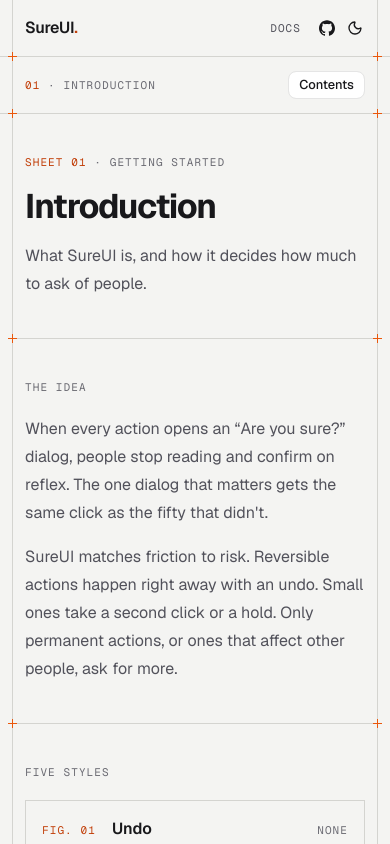
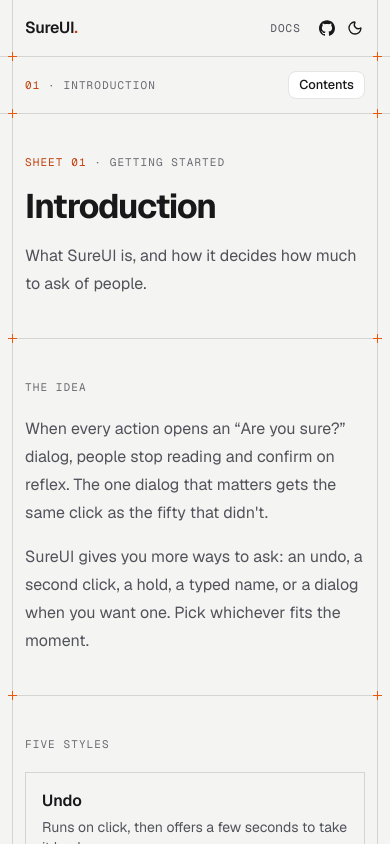
Before and after one commit to aidankmcalister/sureui, a Next.js app: page /docs in a window 390 px wide. Shown: the top 844 px of the page. Built offline with nearby package versions, Linux system fonts and the light colour scheme.

Commit message:
style: tune dark mode, mobile layout and docs copy

```diff
--- a/app/docs/[slug]/page.tsx
+++ b/app/docs/[slug]/page.tsx
@@ -30,11 +30,7 @@
 
   return (
     <>
-      <DocsHeader
-        href={`/docs/${style.slug}`}
-        lead={style.lead}
-        friction={style.friction}
-      >
+      <DocsHeader href={`/docs/${style.slug}`} lead={style.lead}>
         <Preview figure={figure} code={<Code>{style.usage}</Code>}>
           <Demo slug={style.slug} />
         </Preview>
--- a/app/docs/page.tsx
+++ b/app/docs/page.tsx
@@ -6,7 +6,6 @@
   DocsHeader,
   DocsSection,
   FramedList,
-  Friction,
   Prose,
 } from "@/components/site/docs"
 import { Label } from "@/components/site/frame"
@@ -41,9 +40,9 @@
             same click as the fifty that didn&apos;t.
           </p>
           <p>
-            SureUI matches friction to risk. Reversible actions happen right
-            away with an undo. Small ones take a second click or a hold. Only
-            permanent actions, or ones that affect other people, ask for more.
+            SureUI gives you more ways to ask: an undo, a second click, a hold,
+            a typed name, or a dialog when you want one. Pick whichever fits the
+            moment.
           </p>
         </Prose>
       </DocsSection>
@@ -53,9 +52,9 @@
             <Link
               key={style.slug}
               href={`/docs/${style.slug}`}
-              className="grid grid-cols-[auto_minmax(0,1fr)_auto] items-baseline gap-x-4 gap-y-1 bg-(--paper) px-4 py-4 hover:bg-background sm:px-5"
+              className="grid grid-cols-1 items-baseline gap-x-4 gap-y-1 bg-(--paper) px-4 py-4 hover:bg-background sm:grid-cols-[auto_minmax(0,1fr)] sm:px-5"
             >
-              <Label className="text-(--mark-text)">
+              <Label className="text-(--mark-text) max-sm:hidden">
                 Fig. {String(index + 1).padStart(2, "0")}
               </Label>
               <span className="grid gap-1">
@@ -64,7 +63,6 @@
                   {style.summary}
                 </span>
               </span>
-              <Friction value={style.friction} />
             </Link>
           ))}
         </FramedList>
--- a/app/globals.css
+++ b/app/globals.css
@@ -138,11 +138,11 @@
 }
 
 .dark {
-  --paper: #161617;
+  --paper: #121213;
   --ink: #f4f4f5;
   --ink-muted: #a1a1aa;
   --ink-label: #8b8b93;
-  --rule: #2e2e32;
+  --rule: #2a2a2e;
   --mark: #f97316;
   --mark-text: #f97316;
 }
--- a/components/site/code.tsx
+++ b/components/site/code.tsx
@@ -33,8 +33,10 @@
 
 export function Command({ children }: { children: string }) {
   return (
-    <div className="flex h-9 items-center justify-between gap-2 rounded-md border bg-background pr-1 pl-3 font-mono text-xs text-foreground">
-      <span className="truncate">{children}</span>
+    <div className="flex min-h-9 items-center justify-between gap-2 rounded-md border bg-background pr-1 pl-3 font-mono text-xs text-foreground">
+      <span className="min-w-0 py-2 leading-5 sm:[scrollbar-width:none] sm:overflow-x-auto sm:whitespace-nowrap">
+        {children}
+      </span>
       <CopyButton value={children} />
     </div>
   )
--- a/components/site/docs.tsx
+++ b/components/site/docs.tsx
@@ -1,8 +1,8 @@
 import Link from "next/link"
 
 import { cn } from "@/lib/utils"
-import { Label, Plus } from "@/components/site/frame"
-import { getPage, type Style } from "@/components/site/styles"
+import { Label, Plus, tapTarget } from "@/components/site/frame"
+import { getPage } from "@/components/site/styles"
 
 export function DocsSection({
   label,
@@ -39,12 +39,10 @@
 export function DocsHeader({
   href,
   lead,
-  friction,
   children,
 }: {
   href: string
   lead: string
-  friction?: Style["friction"]
   children?: React.ReactNode
 }) {
   const page = getPage(href)
@@ -56,38 +54,15 @@
           Sheet {page?.sheet}{" "}
           <span className="text-(--ink-label)">· {page?.group}</span>
         </Label>
-        <div className="flex flex-wrap items-center gap-x-4 gap-y-2">
-          <h1 className="text-[34px] leading-10 font-bold tracking-[-0.035em] lg:text-[44px] lg:leading-[52px]">
-            {page?.title}
-          </h1>
-          {friction && <Friction value={friction} bordered />}
-        </div>
+        <h1 className="text-[34px] leading-10 font-bold tracking-[-0.035em] lg:text-[44px] lg:leading-[52px]">
+          {page?.title}
+        </h1>
         <p className="max-w-[640px] text-base leading-7 text-(--ink-muted) lg:text-lg lg:leading-8">
           {lead}
         </p>
       </div>
       {children}
     </DocsSection>
-  )
-}
-
-export function Friction({
-  value,
-  bordered,
-}: {
-  value: string
-  bordered?: boolean
-}) {
-  return (
-    <Label
-      className={cn(
-        "shrink-0",
-        bordered && "rounded-sm border border-(--rule) px-2 py-1",
-        value === "high" && "text-(--mark-text)"
-      )}
-    >
-      {value}
-    </Label>
   )
 }
 
@@ -128,7 +103,10 @@
   return (
     <Link
       href={`/docs/${slug}`}
-      className="font-medium text-(--mark-text) underline-offset-4 hover:underline"
+      className={cn(
+        tapTarget,
+        "font-medium text-(--mark-text) underline-offset-4 hover:underline"
+      )}
     >
       {children}
     </Link>
--- a/components/site/footer.tsx
+++ b/components/site/footer.tsx
@@ -1,4 +1,5 @@
-import { Band } from "@/components/site/frame"
+import { cn } from "@/lib/utils"
+import { Band, tapTarget } from "@/components/site/frame"
 import { GitHubIcon } from "@/components/site/github-icon"
 import { SiteLink } from "@/components/site/site-link"
 import { githubUrl } from "@/components/site/styles"
@@ -17,7 +18,7 @@
           <SiteLink
             key={link.label}
             href={link.href}
-            className="hover:text-(--ink)"
+            className={cn(tapTarget, "hover:text-(--ink)")}
           >
             {link.label}
           </SiteLink>
@@ -25,7 +26,7 @@
         <SiteLink
           href={githubUrl}
           aria-label="GitHub"
-          className="hover:text-(--ink)"
+          className={cn(tapTarget, "hover:text-(--ink)")}
         >
           <GitHubIcon className="size-4" />
         </SiteLink>
--- a/components/site/frame.tsx
+++ b/components/site/frame.tsx
@@ -21,6 +21,8 @@
     </svg>
   )
 }
+
+export const tapTarget = "relative after:absolute after:-inset-2"
 
 export function Band({
   line = true,
--- a/components/site/header.tsx
+++ b/components/site/header.tsx
@@ -1,7 +1,8 @@
 import Link from "next/link"
 
 import { buttonVariants } from "@/components/ui/button"
-import { Band } from "@/components/site/frame"
+import { cn } from "@/lib/utils"
+import { Band, tapTarget } from "@/components/site/frame"
 import { GitHubIcon } from "@/components/site/github-icon"
 import { SiteLink } from "@/components/site/site-link"
 import { githubUrl } from "@/components/site/styles"
@@ -18,7 +19,10 @@
       </Link>
       <Link
         href="/docs"
-        className="font-mono text-[11px] tracking-[0.1em] text-(--ink-muted) uppercase hover:text-(--ink)"
+        className={cn(
+          tapTarget,
+          "font-mono text-[11px] tracking-[0.1em] text-(--ink-muted) uppercase hover:text-(--ink)"
+        )}
       >
         Docs
       </Link>
--- a/components/site/home/cell.tsx
+++ b/components/site/home/cell.tsx
@@ -1,7 +1,7 @@
 import Link from "next/link"
 
 import { cn } from "@/lib/utils"
-import { Label } from "@/components/site/frame"
+import { Label, tapTarget } from "@/components/site/frame"
 
 export function Cell({
   figure,
@@ -35,7 +35,10 @@
           Fig. {String(figure).padStart(2, "0")} ·{" "}
           <Link
             href={href}
-            className="underline-offset-4 hover:text-(--ink) hover:underline"
+            className={cn(
+              tapTarget,
+              "underline-offset-4 hover:text-(--ink) hover:underline"
+            )}
           >
             {gesture}
           </Link>
--- a/components/site/styles.ts
+++ b/components/site/styles.ts
@@ -13,7 +13,6 @@
 export type Style = {
   slug: string
   name: string
-  friction: "none" | "low" | "medium" | "high"
   lead: string
   summary: string
   question: string
@@ -31,7 +30,6 @@
   {
     slug: "undo",
     name: "Undo",
-    friction: "none",
     lead: "Act right away and give people a few seconds to take it back.",
     summary: "Runs on click, then offers a few seconds to take it back.",
     question: "Can it be taken back?",
@@ -80,7 +78,6 @@
   {
     slug: "click-again",
     name: "Click again",
-    friction: "low",
     lead: "The first click arms the button and the second one confirms.",
     summary: "The first click arms it, the second confirms.",
     question: "Is it one small item people act on often?",
@@ -119,7 +116,6 @@
   {
     slug: "hold",
     name: "Hold",
-    friction: "low",
     lead: "People press and hold until the fill completes. Letting go early cancels.",
     summary: "Press and hold until it fills. Letting go cancels.",
     question: "Could a stray tap trigger it?",
@@ -157,7 +153,6 @@
   {
     slug: "dialogs",
     name: "Dialogs",
-    friction: "medium",
     lead: "An optional alert dialog for actions that need a sentence of explanation.",
     summary: "Opens a dialog, only when there is something to explain.",
     question: "Does it need explaining, or affect other people?",
@@ -212,7 +207,6 @@
   {
     slug: "type-to-confirm",
     name: "Type to confirm",
-    friction: "high",
     lead: "An inline form that unlocks only after the exact phrase is typed.",
     summary: "Unlocks only after the exact name is typed.",
     question: "Is it permanent and large?",
```
Also changed, not shown: app/docs/which-one/page.tsx (+3 -11 lines), 2 other files (tests, documents, lock files or other folders).
